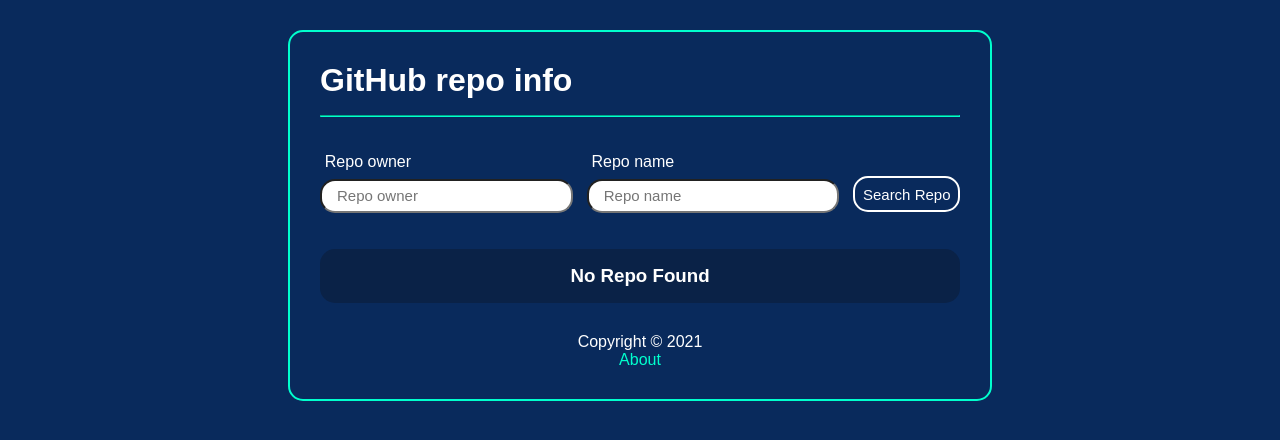
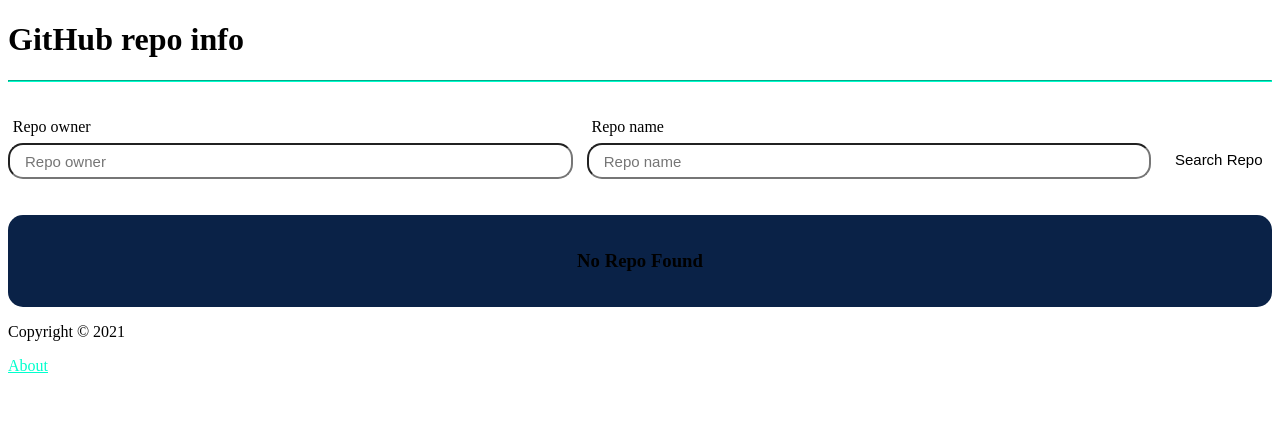
Before and after one commit to cccaaannn/github-repo-info, a React (Create React App) app: page / in a window 1280 px wide. Shown: the top 440 px of the page. Built offline with nearby package versions, Linux system fonts and the light colour scheme.

Commit message:
css file deleted

```diff
--- a/src/index.css
+++ /dev/null
@@ -1,204 +0,0 @@
-* {
-	margin: 0;
-	padding: 0;
-}
-
-body {
-	font-family: Arial, Helvetica, sans-serif;
-	background-color: #092a5c;
-	color: #ffff;
-}
-
-.container {
-	max-width: 50%;
-	margin: 30px auto;
-	border: 2px solid #00ffcd;
-	padding: 30px;
-	border-radius: 15px;
-}
-
-.header {
-	margin-bottom: 1em;
-}
-
-.header hr {
-	margin-top: 1em;
-	border-color: #00ffcd;
-}
-
-
-/* btn */
-.btn {
-	background: inherit;
-	color: inherit;
-	border: 2px solid white;
-	font-size: 15px;
-	border-radius: 15px;
-
-	padding: 0.5em;
-	margin-top: 1.5em;
-
-	cursor: pointer;
-}
-
-.btn:focus {
-  	outline: none;
-}
-
-.btn:hover {
-	color: #00ffcd;
-	border-color: #00ffcd;
-}
-
-.btn:active {
-  	transform: scale(0.95);
-}
-
-
-/* forms */
-.add-form {
-	display: flex;
-	align-items: center;
-  	margin-bottom: 1em;
-}
-
-.form-control {
-	flex: 1;
-  	margin: 20px 0;
-	margin-right: 3em;
-}
-
-.form-control label {
-	display: block;
-	margin-left: 0.3em;
-}
-
-.form-control input {
-	width: 100%;
-	height: 2em;
-
-	margin-top: 0.5em;
-	padding-left: 1em;
-	padding-right: 1em;
-
-	font-size: 15px;
-	border-radius: 15px;
-}
-
-.form-control input:focus {
-	box-shadow: 0px 0px 1px 2px #00ffcd;
-	outline: none;
-}
-
-
-
-.repo-info-item{
-	flex: 1;
-	padding: 0.7em;
-	margin-left: 0.5rem;
-	margin-right: 0.5rem;
-	margin-bottom: 0.5em;
-
-	background: #051835;
-	/* background: #aaffee4b; */
-	border-radius: 15px;
-	color: #00ffcd;
-	/* color: rgb(70,95,114); */
-	text-align: center;
-}
-
-
-.repo-info-item p{
-	color: #ffff;
-	font-size: 12px;
-	font-weight: normal;
-}
-
-
-
-
-
-
-
-table{
-	table-layout: fixed;
-	width: 100%;
-}
-
-
-
-/* repo info */
-.info-area {
-	display: flex;
-	background: #0a2247;
-	padding: 1em;
-	border-radius: 15px;
-	/* cursor: pointer; */
-}
-
-.info-area-error{
-	text-align: center;
-	background: #0a2247;
-	padding: 1em;
-	border-radius: 15px;
-}
-
-
-.repo-info div{
-	margin-left: 0.5em;
-	margin-bottom: 0.5em;
-}
-
-.repo-info div h2{
-	margin-bottom: 0.5em;
-	display: inline-block;
-}
-
-
-
-.owner-info{
-	text-align: center;
-}
-
-.owner-info h2{
-	margin-bottom: 0.5em;
-}
-
-
-
-/*
-.repoInfoNotFound{
-	background: #0a2247;
-	padding: 1em;
-	border-radius: 15px;
-	text-align: center;
-} */
-
-
-
-.about{
-	background: #0a2247;
-	padding: 1em;
-	border-radius: 15px;
-	text-align: center;
-}
-
-
-
-a {
-	color: #00ffcc;
-	text-decoration: none;
-}
-
-img {
-	border-radius: 50%;
-}
-
-.link{
-	color: #00ffcd;
-}
-
-footer {
-	margin-top: 30px;
-	text-align: center
-}
--- a/src/index.js
+++ b/src/index.js
@@ -1,6 +1,6 @@
 import React from 'react';
 import ReactDOM from 'react-dom';
-import './index.css';
+// import './index.css';
 import App from './App';
 
 ReactDOM.render(
```
